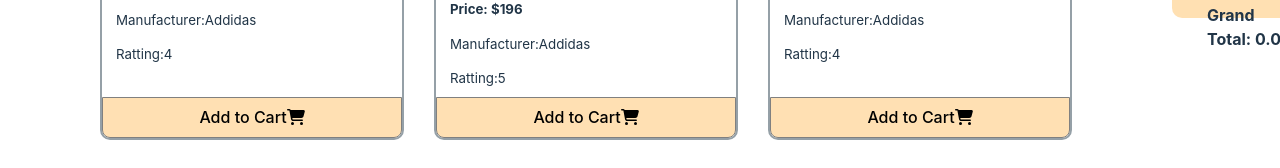
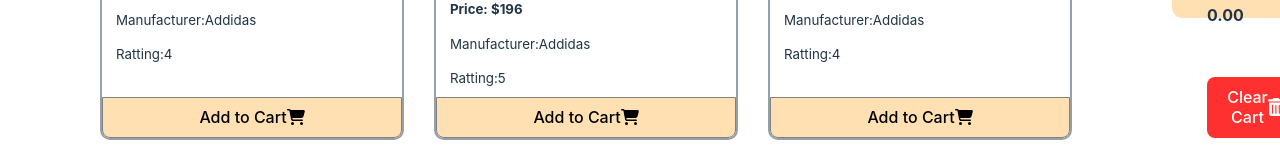
Before and after one commit to coders-rabbi/ema-john-sinple-react, a React (Vite) app: page / in a window 1280 px wide. Shown: the part 552-720 px from the top of the page. Built offline with nearby package versions, Linux system fonts and the light colour scheme.

Commit message:
add clear cart button and it work successfully

```diff
--- a/src/components/Cart/Cart.css
+++ b/src/components/Cart/Cart.css
@@ -12,3 +12,19 @@
     text-align: left;
     margin-left: 15px;
 }
+
+.btn-clear-cart{
+    width: 100%;
+    margin: 50px auto;
+    display: flex;
+    justify-content: space-between;
+    align-items: center;
+    border-radius: 8px;
+    background: #FF3030;
+    color: #fff;
+}
+
+.clear-btn-icon{
+    color: #fff;
+    font-size: 18px;
+}
--- a/src/components/Cart/Cart.jsx
+++ b/src/components/Cart/Cart.jsx
@@ -1,8 +1,10 @@
 import React from 'react';
 import './Cart.css'
+import { FontAwesomeIcon } from '@fortawesome/react-fontawesome'
+import { faShoppingCart, faTrashAlt } from '@fortawesome/free-solid-svg-icons'
 
-const Cart = (props) => {
-    const cart = props.cart;
+const Cart = ({cart,handleClearCart}) => {
+    // const cart = props.cart;
 
     let total = 0;
     let totalShipping = 0;
@@ -29,6 +31,10 @@ const Cart = (props) => {
                 <p>Total Shopping Charge: ${totalShipping}</p>
                 <p>Tax: ${tax.toFixed(2)}</p>
                 <h4>Grand Total: {grandTotal.toFixed(2)}</h4>
+                <button onClick={handleClearCart} className='btn-clear-cart'>
+                    <span>Clear Cart</span>
+                    <FontAwesomeIcon className='clear-btn-icon' icon={faTrashAlt} />
+                    </button>
             </div>
         </div>
     );
--- a/src/components/Orders/Orders.jsx
+++ b/src/components/Orders/Orders.jsx
@@ -3,7 +3,7 @@ import Cart from '../Cart/Cart';
 import { useLoaderData } from 'react-router-dom';
 import ReviewItme from '../ReviewItem/ReviewItme';
 import './Orders.css'
-import { removeFromDb } from '../../utilities/fakedb';
+import { deleteShoppingCart, removeFromDb } from '../../utilities/fakedb';
 
 const Orders = () => {
     const saveCart = useLoaderData();
@@ -17,6 +17,11 @@ const Orders = () => {
         removeFromDb(id);
     }
 
+    const handleClearCart = () => {
+        setCart([]);
+        deleteShoppingCart();
+    }
+
     return (
         <div className='shop-container'>
             <div className='review-container'>
@@ -25,11 +30,14 @@ const Orders = () => {
                         key={product.id}
                         product={product}
                         handleRemoveFromCart={handleRemoveFromCart}
-                    ></ReviewItme> )
+                    ></ReviewItme>)
                 }
             </div>
             <div className=''>
-                <Cart cart={cart}></Cart>
+                <Cart
+                    cart={cart}
+                    handleClearCart={handleClearCart}
+                ></Cart>
             </div>
         </div>
     );
--- a/src/components/Shop/Shop.jsx
+++ b/src/components/Shop/Shop.jsx
@@ -2,7 +2,7 @@ import React, { useEffect, useState } from 'react';
 import Products from '../Products/Products';
 import './Shop.css'
 import Cart from '../Cart/Cart';
-import { addToDb, getShoppingCart } from '../../utilities/fakedb';
+import { addToDb, deleteShoppingCart, getShoppingCart } from '../../utilities/fakedb';
 
 const Shop = () => {
     const [products, setProducts] = useState([])
@@ -16,22 +16,22 @@ const Shop = () => {
 
 
 
-    useEffect( () => {
+    useEffect(() => {
         const storedCart = getShoppingCart();
         const saveCart = [];
         // step 1: get id of the added product
-        for( const id in storedCart ) {
+        for (const id in storedCart) {
             // step 2: get product from products state by using id
             const addedProduct = products.find(product => product.id === id)
-            if(addedProduct){
-                 const quantity = storedCart[id];
-                 addedProduct.quantity = quantity;
-                 saveCart.push(addedProduct)
+            if (addedProduct) {
+                const quantity = storedCart[id];
+                addedProduct.quantity = quantity;
+                saveCart.push(addedProduct)
             }
             console.log(addedProduct)
         }
         setCart(saveCart)
-    },[products])
+    }, [products])
 
     // useEffect(() => {
     //     const storedCart = getShoppingCart();
@@ -51,6 +51,11 @@ const Shop = () => {
         setCart(newCart);
         addToDb(product.id)
     }
+
+    const handleClearCart = () => {
+        setCart([]);
+        deleteShoppingCart()
+    }
     return (
         <div className='shop-container'>
             <div className='products-container'>
@@ -63,7 +68,10 @@ const Shop = () => {
                 }
             </div>
             <div>
-                <Cart cart={cart}></Cart>
+                <Cart
+                    cart={cart}
+                    handleClearCart={handleClearCart}
+                ></Cart>
             </div>
         </div>
     );
```
